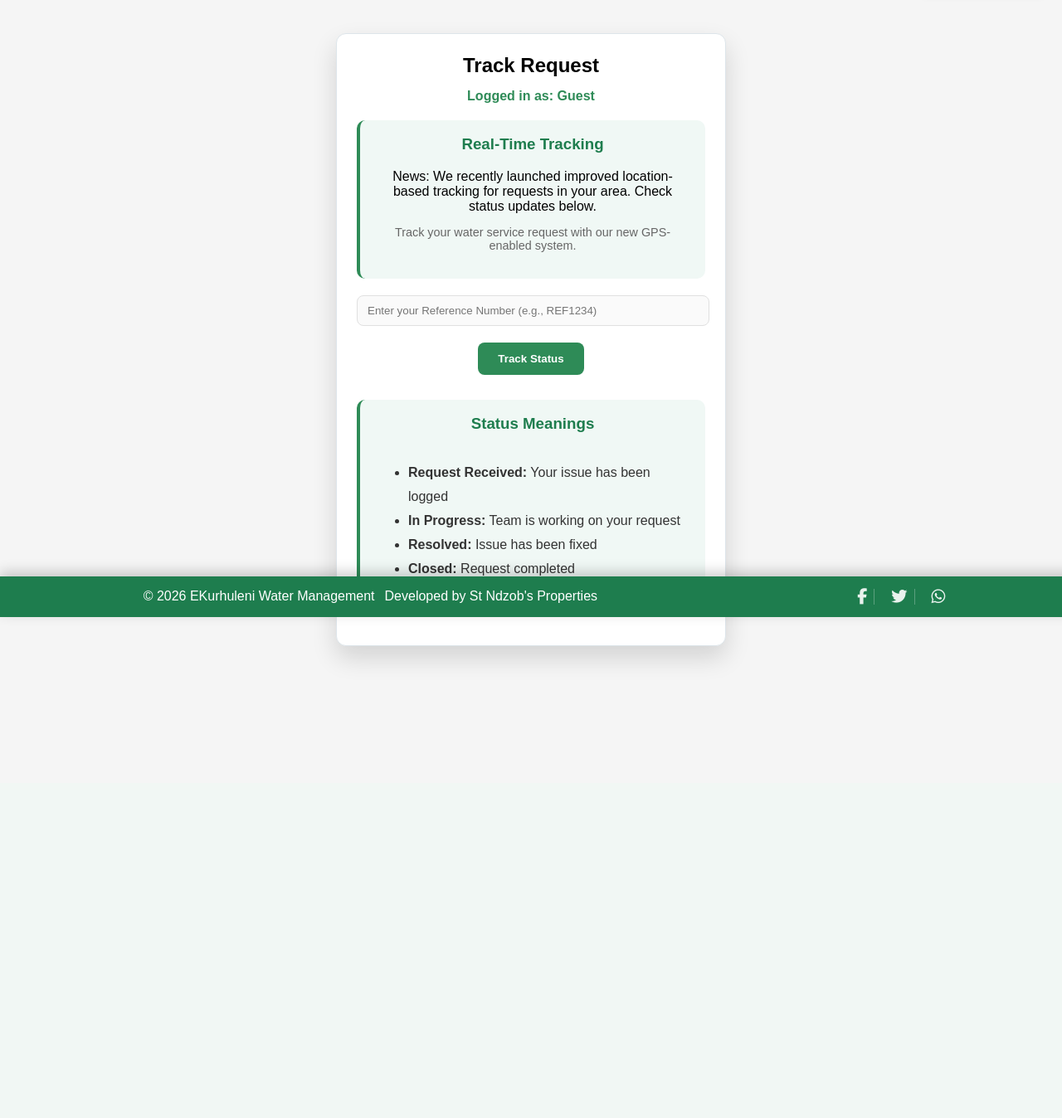
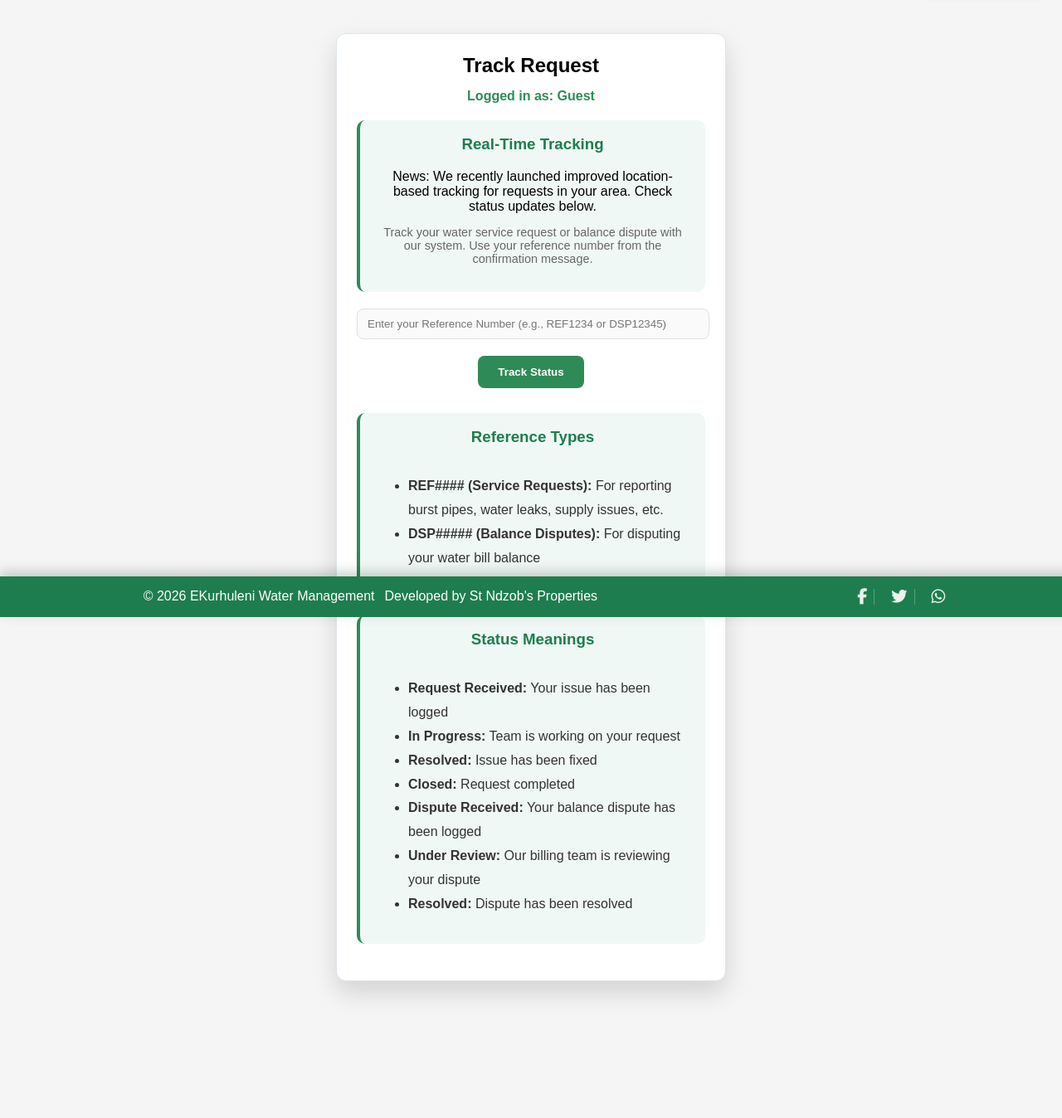
Before and after one commit to SiyaJNdzobs/aquaserve, a Django app: page /track/ in a window 1280 px wide. Shown: the part 56-1404 px from the top of the page at 83% size. Before the commit the page ends 857 px from the top, so only its background shows below. Run offline with Django 5.2, Linux system fonts and the light colour scheme.

Commit message:
small patch as per super user request for dispute payment

```diff
--- a/core/templates/core/track.html
+++ b/core/templates/core/track.html
@@ -8,22 +8,30 @@
     <div class="service-info">
         <h3>Real-Time Tracking</h3>
         <p>News: We recently launched improved location-based tracking for requests in your area. Check status updates below.</p>
-        <p style="font-size: 0.9rem; color: #666;">Track your water service request with our new GPS-enabled system.</p>
+        <p style="font-size: 0.9rem; color: #666;">Track your water service request or balance dispute with our system. Use your reference number from the confirmation message.</p>
     </div>
 
     <form method="POST">
         {% csrf_token %}
-        <input type="text" name="ref" placeholder="Enter your Reference Number (e.g., REF1234)" required>
+        <input type="text" name="ref" placeholder="Enter your Reference Number (e.g., REF1234 or DSP12345)" required>
         <button class="btn"> Track Status</button>
     </form>
 
     {% if status %}
     <div class="status-box">
-        <h3>Request Status</h3>
+        <h3>{% if ref_type == 'dispute' %}Dispute Status{% else %}Request Status{% endif %}</h3>
         <p style="margin-top: 14px; font-size: 1.1rem;"><strong>{{ status }}</strong></p>
         <p style="font-size: 0.9rem; color: #666; margin-top: 10px;">Last updated: Now</p>
     </div>
     {% endif %}
+
+    <div class="service-info">
+        <h3> Reference Types</h3>
+        <ul style="text-align: left; display: inline-block;">
+            <li><strong>REF#### (Service Requests):</strong> For reporting burst pipes, water leaks, supply issues, etc.</li>
+            <li><strong>DSP##### (Balance Disputes):</strong> For disputing your water bill balance</li>
+        </ul>
+    </div>
 
     <div class="service-info">
         <h3> Status Meanings</h3>
@@ -32,6 +40,9 @@
             <li><strong>In Progress:</strong> Team is working on your request</li>
             <li><strong>Resolved:</strong> Issue has been fixed</li>
             <li><strong>Closed:</strong> Request completed</li>
+            <li><strong>Dispute Received:</strong> Your balance dispute has been logged</li>
+            <li><strong>Under Review:</strong> Our billing team is reviewing your dispute</li>
+            <li><strong>Resolved:</strong> Dispute has been resolved</li>
         </ul>
     </div>
 </div>
--- a/core/views.py
+++ b/core/views.py
@@ -5,6 +5,7 @@
 # SESSION STORAGE
 users = {}
 requests_db = {}
+disputes_db = {}
 
 balances = {
     "user1": 500,
@@ -61,29 +62,86 @@
 
 # REPORT ISSUE
 def report_issue(request):
-    user = request.session.get('user', 'Guest')
+    user = request.session.get('user')
+    if user is None:
+        return redirect('login')
+
     ref = None
+    dispute_ref = None
+    profile = users.get(user, {})
+    balance = balances.get(user, 100)
+
     if request.method == 'POST':
-        issue = request.POST.get('issue')
-        location = request.POST.get('location')
+        # Check if this is a dispute balance submission
+        if 'invoice_ref' in request.POST:
+            invoice_ref = request.POST.get('invoice_ref', '').strip()
+            invoice_balance = request.POST.get('invoice_balance', '').strip()
 
-        if not issue or not location:
-            messages.error(request, "All fields required")
+            if not invoice_ref or not invoice_balance:
+                messages.error(request, "All dispute fields are required")
+            else:
+                try:
+                    invoice_balance = float(invoice_balance)
+                    dispute_ref = "DSP" + str(random.randint(10000, 99999))
+                    disputes_db[dispute_ref] = {
+                        'user': user,
+                        'invoice_ref': invoice_ref,
+                        'invoice_balance': invoice_balance,
+                        'status': 'Dispute Received'
+                    }
+                    messages.success(request, f"Balance dispute submitted! Reference: {dispute_ref}")
+                except ValueError:
+                    messages.error(request, "Please enter a valid balance amount")
         else:
-            ref = "REF" + str(random.randint(1000, 9999))
-            requests_db[ref] = "Request Received"
-            messages.success(request, f"Issue submitted! Reference: {ref}")
+            # Regular issue report
+            issue = request.POST.get('issue')
+            location = request.POST.get('location')
 
-    return render(request, 'core/report.html', {'ref': ref, 'username': user})
+            if not issue or not location:
+                messages.error(request, "All fields required")
+            else:
+                ref = "REF" + str(random.randint(1000, 9999))
+                requests_db[ref] = "Request Received"
+                messages.success(request, f"Issue submitted! Reference: {ref}")
+
+    return render(request, 'core/report.html', {
+        'ref': ref,
+        'dispute_ref': dispute_ref,
+        'username': user,
+        'email': profile.get('email', 'Not set'),
+        'home_address': profile.get('home_address', 'Not set'),
+        'cell_number': profile.get('cell_number', 'Not set'),
+        'balance': balance,
+    })
 
 # TRACK
 def track_request(request):
     user = request.session.get('user', 'Guest')
     status = None
+    ref_type = None
+
     if request.method == 'POST':
-        ref = request.POST.get('ref')
-        status = requests_db.get(ref, "Reference not found")
-    return render(request, 'core/track.html', {'status': status, 'username': user})
+        ref = request.POST.get('ref', '').strip()
+
+        # Check if it's a dispute reference (starts with DSP)
+        if ref.startswith('DSP'):
+            dispute = disputes_db.get(ref)
+            if dispute:
+                status = dispute.get('status', 'Dispute not found')
+                ref_type = 'dispute'
+            else:
+                status = "Dispute reference not found"
+                ref_type = None
+        # Check if it's a regular request reference (starts with REF)
+        else:
+            status = requests_db.get(ref, "Reference not found")
+            ref_type = 'request'
+
+    return render(request, 'core/track.html', {
+        'status': status,
+        'ref_type': ref_type,
+        'username': user
+    })
 
 # ABOUT
 def about(request):
```
Also changed, not shown: core/templates/core/report.html (+55 -11 lines).
